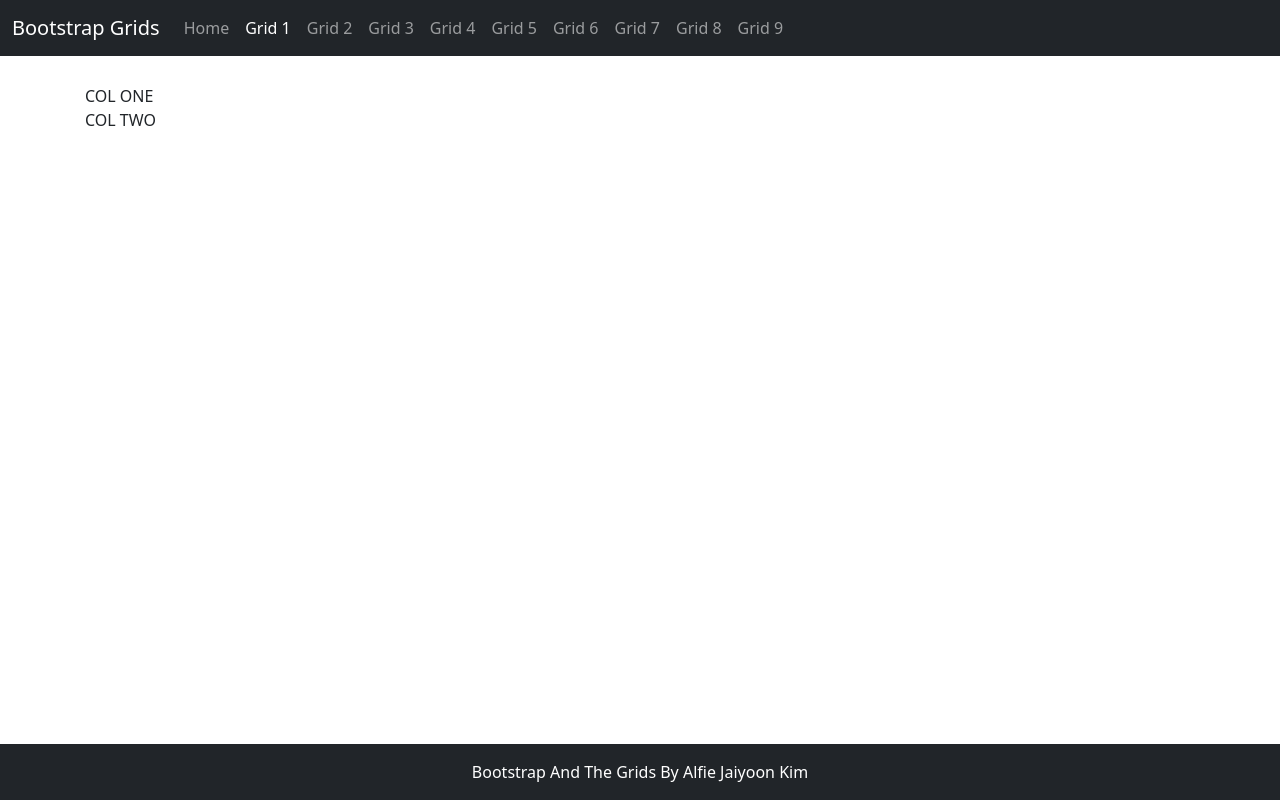
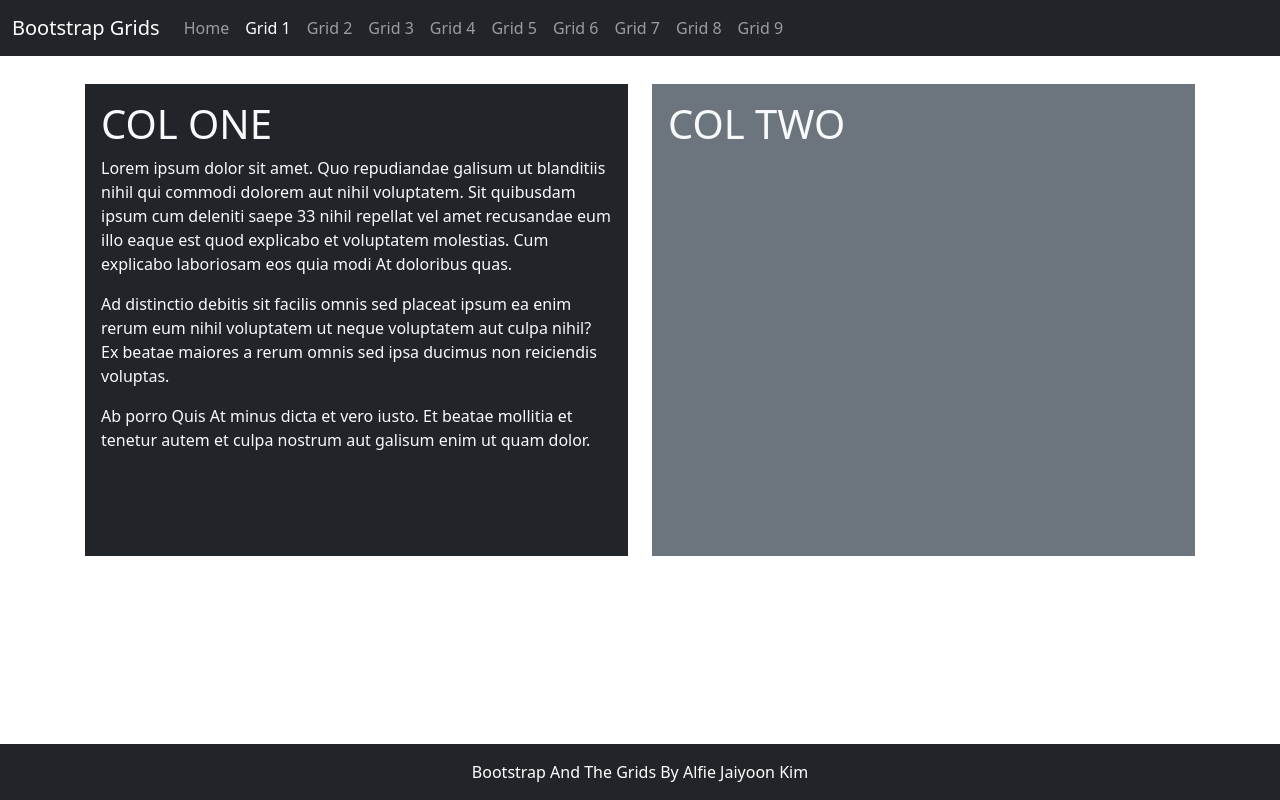
Before and after one commit to alfie-prometheus/BootstrapAndTheGrids, a plain HTML site: page Grid1.html in a window 1280 px wide. Drawn offline with nearby package versions, Linux system fonts and the light colour scheme.

Commit message:
Grid 1
Grid 1 initial commit

```diff
--- a/Grid1.html
+++ b/Grid1.html
@@ -62,19 +62,23 @@
     </nav>
 
     <main class="flex-shrink-0">
-        <div class="container">
-            <div class="row">
+        <div class="container h-100 min-height">
+            <div class="row row-cols-1 row-cols-md-2 gy-2 h-100">
                 <div class="col">
-                    <div>
-                        COL ONE
+                    <div class="bg-dark text-light h-100 p-3">
+                        <h1>COL ONE</h1>
+                        <p>Lorem ipsum dolor sit amet. Quo repudiandae galisum ut blanditiis nihil qui commodi dolorem aut nihil voluptatem. Sit quibusdam ipsum cum deleniti saepe 33 nihil repellat vel amet recusandae eum illo eaque est quod explicabo et voluptatem molestias. Cum explicabo laboriosam eos quia modi At doloribus quas. </p><p>Ad distinctio debitis sit facilis omnis sed placeat ipsum ea enim rerum eum nihil voluptatem ut neque voluptatem aut culpa nihil? Ex beatae maiores a rerum omnis sed ipsa ducimus non reiciendis voluptas. </p><p>Ab porro Quis At minus dicta et vero iusto. Et beatae mollitia et tenetur autem et culpa nostrum aut galisum enim ut quam dolor. </p>
+
                     </div>
-                    <div class="col">
-                        <div>
-                            COL TWO
-                        </div>
+                </div>
+                <div class="col">
+                    <div class="bg-secondary text-light h-100 p-3">
+                        <h1>COL TWO</h1>
                     </div>
                 </div>
             </div>
+        </div>
+        </div>
     </main>
     <footer class="footer mt-auto py-3 bg-dark">
         <div class="container-fluid text-center">
--- a/css/site.css
+++ b/css/site.css
@@ -18,3 +18,7 @@ main>.container {
     font-style: normal;
     color: rgb(195, 255, 0);
 }
+
+.minheight{
+    min-height: 80vh;
+}
```
